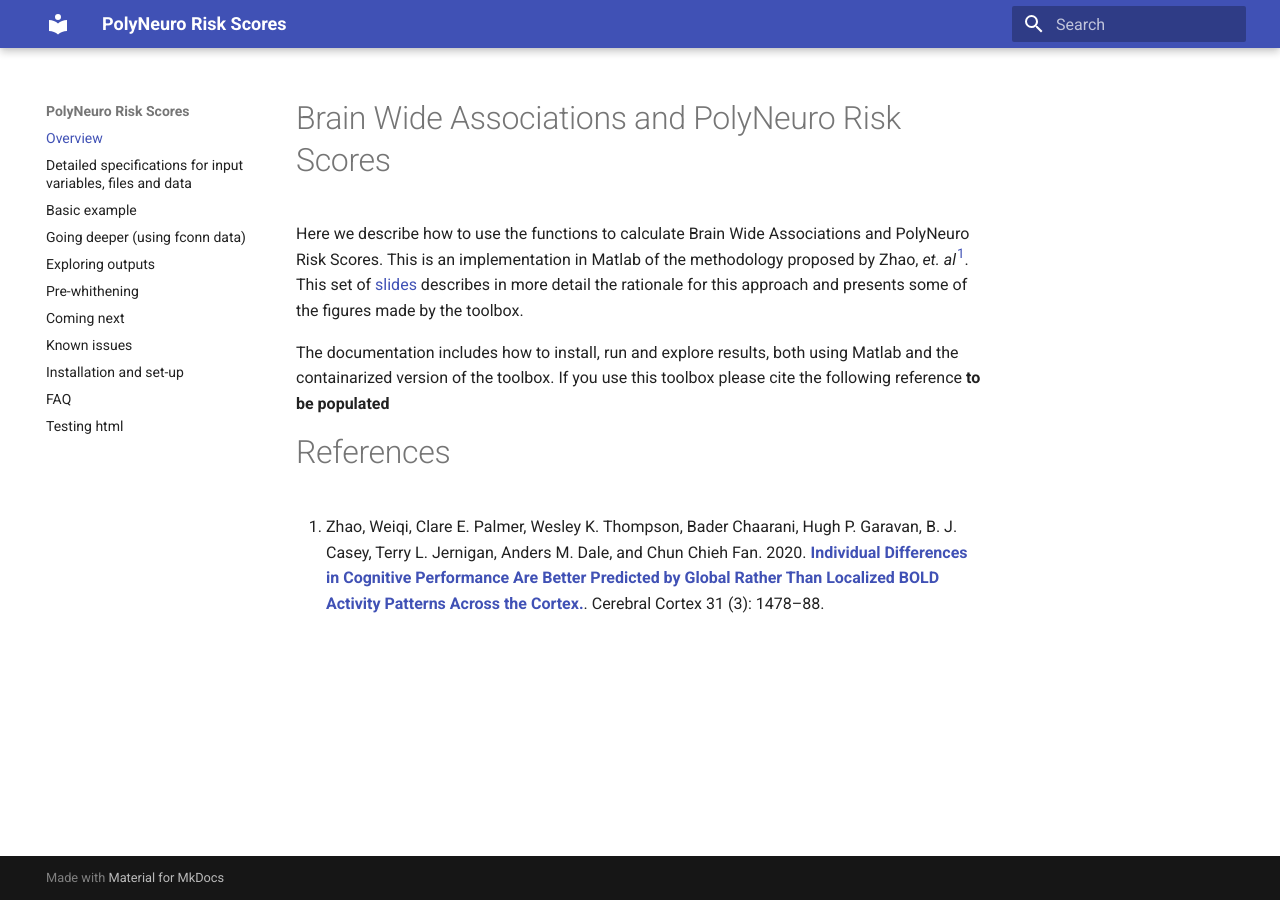
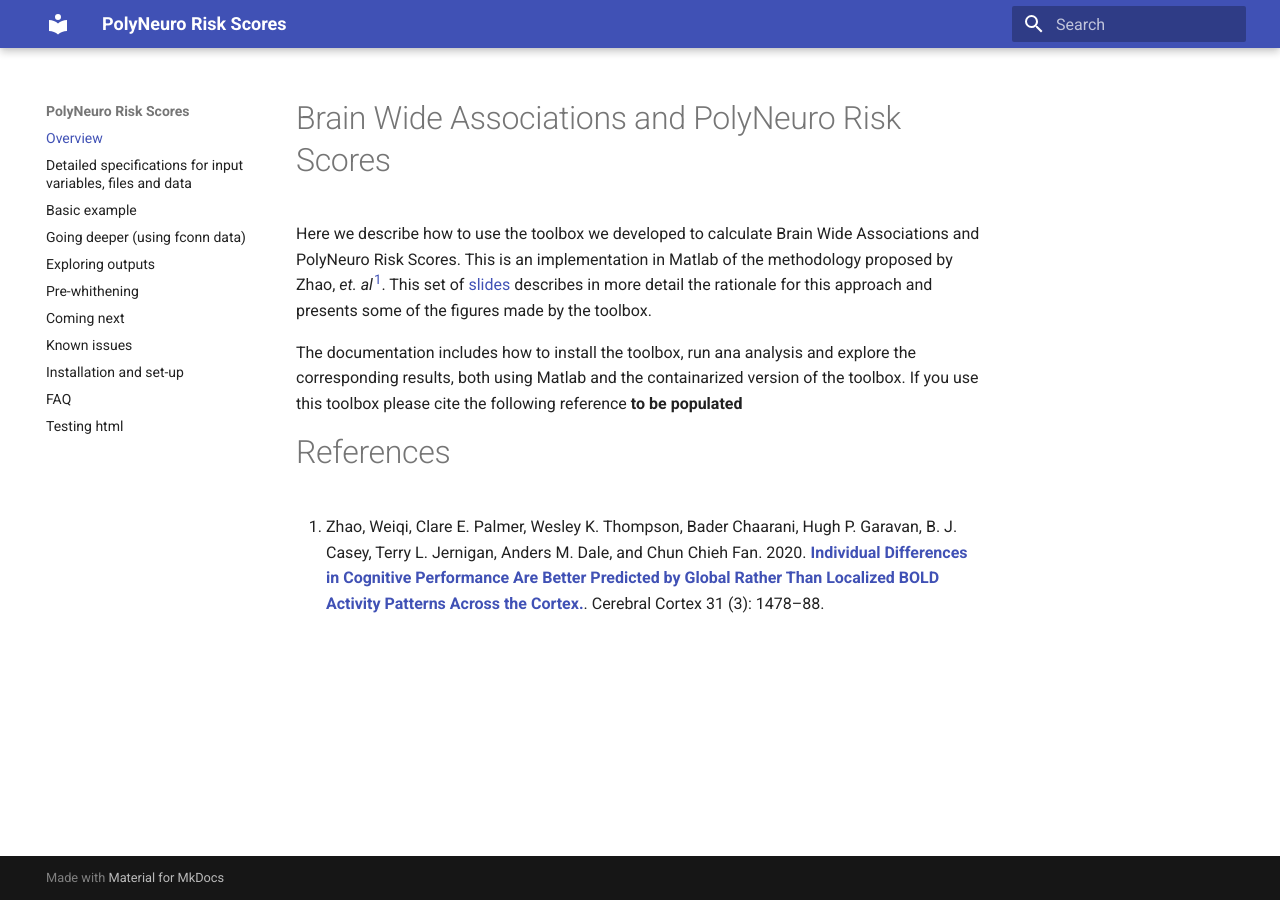
Before and after one commit to omiranda/polyneuro_risk_score, an MkDocs documentation site: the page built from docs/PolyNeuro_Risk_Scores.md, in a window 1280 px wide. Built offline with MkDocs 1.6.1 and Material for MkDocs 9.7.7, drawn with Linux system fonts in a browser that asks for light colours; old or Windows-style settings are respelled for this version of MkDocs.

Commit message:
Update PolyNeuro_Risk_Scores.md

```diff
--- a/docs/PolyNeuro_Risk_Scores.md
+++ b/docs/PolyNeuro_Risk_Scores.md
@@ -1,9 +1,9 @@
 # Brain Wide Associations and PolyNeuro Risk Scores
 
-Here we describe how to use the functions to calculate Brain Wide Associations and PolyNeuro Risk Scores. This is an implementation in Matlab of the methodology proposed by Zhao, *et. al*[<sup>1</sup>](https://pubmed.ncbi.nlm.nih.gov/33145600/). This set of [slides](./intro/BWAS_brain_features_behavior_biostats_JC.pdf) describes in more detail the rationale for this approach and  presents some of the figures made by the toolbox.
+Here we describe how to use the toolbox we developed to calculate Brain Wide Associations and PolyNeuro Risk Scores. This is an implementation in Matlab of the methodology proposed by Zhao, *et. al*[<sup>1</sup>](https://pubmed.ncbi.nlm.nih.gov/33145600/). This set of [slides](./intro/BWAS_brain_features_behavior_biostats_JC.pdf) describes in more detail the rationale for this approach and  presents some of the figures made by the toolbox.
 
 
-The documentation includes how to install, run and explore  results, both using Matlab and the containarized version of the toolbox. If you use this toolbox please cite the following reference **to be populated**
+The documentation includes how to install the toolbox, run ana analysis and explore the corresponding results, both using Matlab and the containarized version of the toolbox. If you use this toolbox please cite the following reference **to be populated**
 
 
 # References
```
